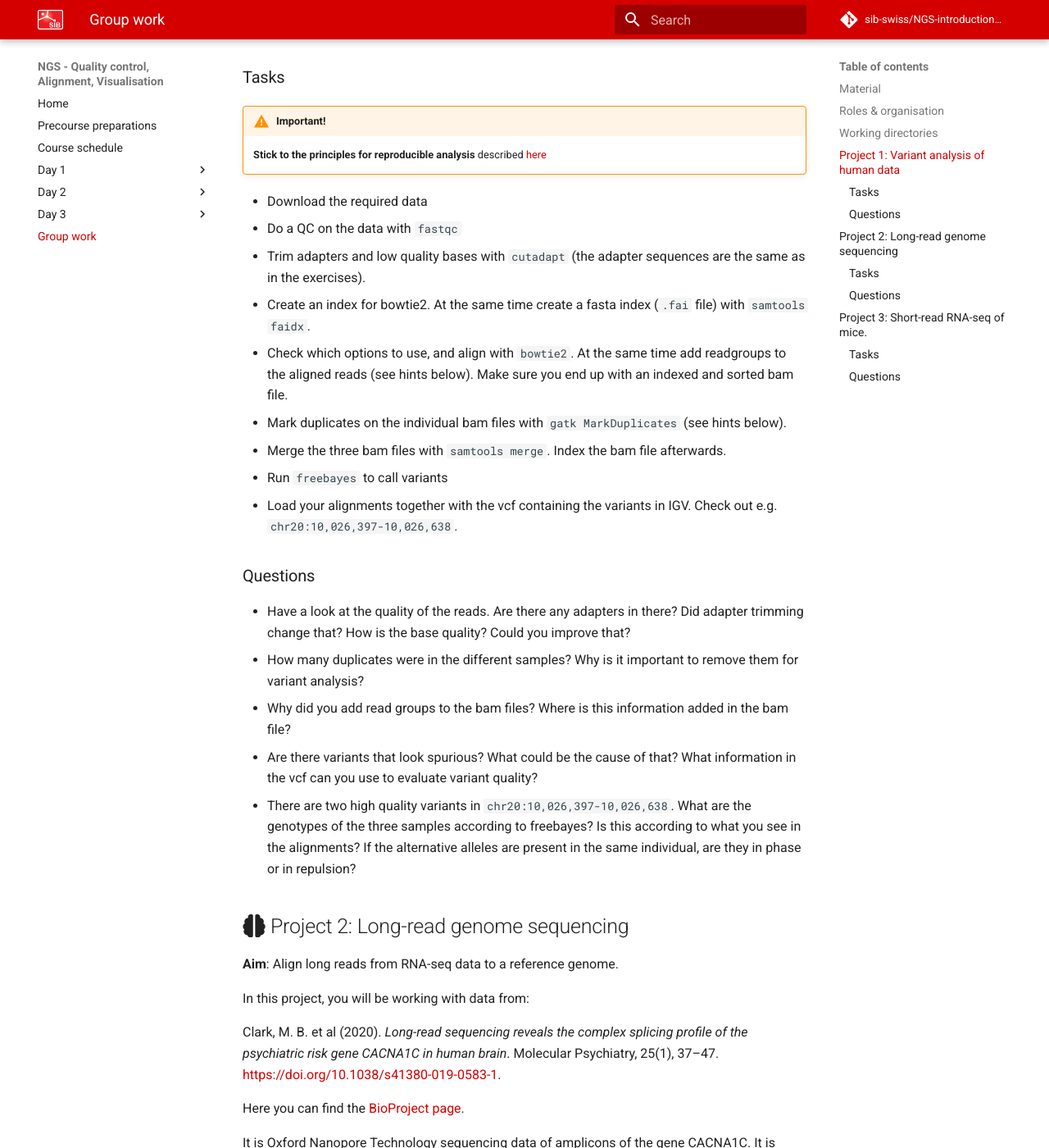
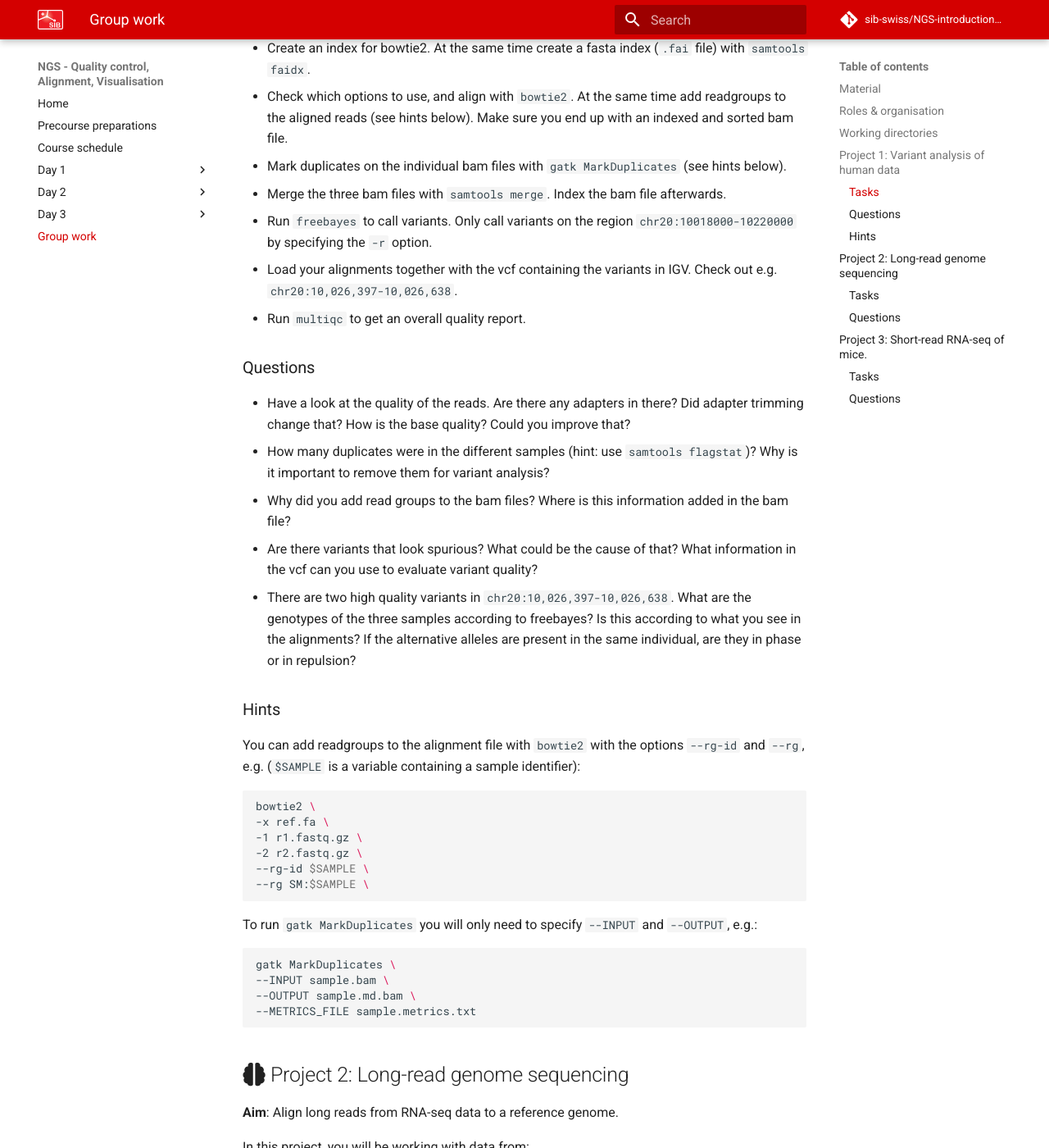
Before and after one commit to sib-swiss/NGS-introduction-training, an MkDocs documentation site: the page built from docs/group_work.md, in a window 1280 px wide and 1400 px high, scrolled down 2104 px. Shown: the whole window at 82% size. Built offline with MkDocs 1.6.1 and Material for MkDocs 9.7.7, drawn with Linux system fonts in a browser that asks for light colours; comment, search, counter and statistics services are not loaded; the version menu is left out; some of the changed text lies outside the part shown.

Commit message:
updates group work project 1

````diff
--- a/docs/group_work.md
+++ b/docs/group_work.md
@@ -8,8 +8,6 @@ The last part of this course will consist of project-based-learning. This means
     If the course takes place online, we will use break-out rooms to communicate within groups. Please stay in the break-out room during the day, also if you are working individually.
 
 ## Material
-
-<iframe width="560" height="315" src="https://www.youtube.com/embed/t2yCLmLAi0A" title="YouTube video player" frameborder="0" allow="accelerometer; autoplay; clipboard-write; encrypted-media; gyroscope; picture-in-picture; web-share" allowfullscreen></iframe>
 
 [:fontawesome-solid-file-pdf: Download the presentation](../assets/pdf/group_work.pdf){: .md-button }
 
@@ -58,21 +56,45 @@ rm ngs-variants-training.tar.gz
 
 * Download the required data
 * Do a QC on the data with `fastqc`
-* Trim adapters and low quality bases with `cutadapt` (the adapter sequences are the same as in the exercises).
+* Trim adapters and low quality bases with `fastp`. Make sure to include the option `--detect_adapter_for_pe`. To prevent overwriting `fastp.html`, specify a report filename for each sample with the option `--html`.
 * Create an index for bowtie2. At the same time create a fasta index (`.fai` file) with `samtools faidx`.
 * Check which options to use, and align with `bowtie2`. At the same time add readgroups to the aligned reads (see hints below). Make sure you end up with an indexed and sorted bam file.
 * Mark duplicates on the individual bam files with `gatk MarkDuplicates` (see hints below).
 * Merge the three bam files with `samtools merge`. Index the bam file afterwards.
-* Run `freebayes` to call variants
+* Run `freebayes` to call variants. Only call variants on the region `chr20:10018000-10220000` by specifying the `-r` option.
 * Load your alignments together with the vcf containing the variants in IGV. Check out e.g. `chr20:10,026,397-10,026,638`.
+* Run `multiqc` to get an overall quality report.
 
 ### Questions
 
 * Have a look at the quality of the reads. Are there any adapters in there? Did adapter trimming change that? How is the base quality? Could you improve that?
-* How many duplicates were in the different samples? Why is it important to remove them for variant analysis?
+* How many duplicates were in the different samples (hint: use `samtools flagstat`)? Why is it important to remove them for variant analysis?
 * Why did you add read groups to the bam files? Where is this information added in the bam file?
 * Are there variants that look spurious? What could be the cause of that? What information in the vcf can you use to evaluate variant quality?
 * There are two high quality variants in `chr20:10,026,397-10,026,638`. What are the genotypes of the three samples according to freebayes? Is this according to what you see in the alignments? If the alternative alleles are present in the same individual, are they in phase or in repulsion?
+
+### Hints
+
+You can add readgroups to the alignment file with `bowtie2` with the options `--rg-id` and `--rg`, e.g. (`$SAMPLE` is a variable containing a sample identifier):
+
+```sh
+bowtie2 \
+-x ref.fa \
+-1 r1.fastq.gz \
+-2 r2.fastq.gz \
+--rg-id $SAMPLE \
+--rg SM:$SAMPLE \
+```
+
+To run `gatk MarkDuplicates` you will only need to specify `--INPUT` and `--OUTPUT`, e.g.:
+
+```sh
+gatk MarkDuplicates \
+--INPUT sample.bam \
+--OUTPUT sample.md.bam \
+--METRICS_FILE sample.metrics.txt
+```
+
 
 ## :fontawesome-solid-brain: Project 2: Long-read genome sequencing
 
````
Also changed, not shown: 15 other files.
